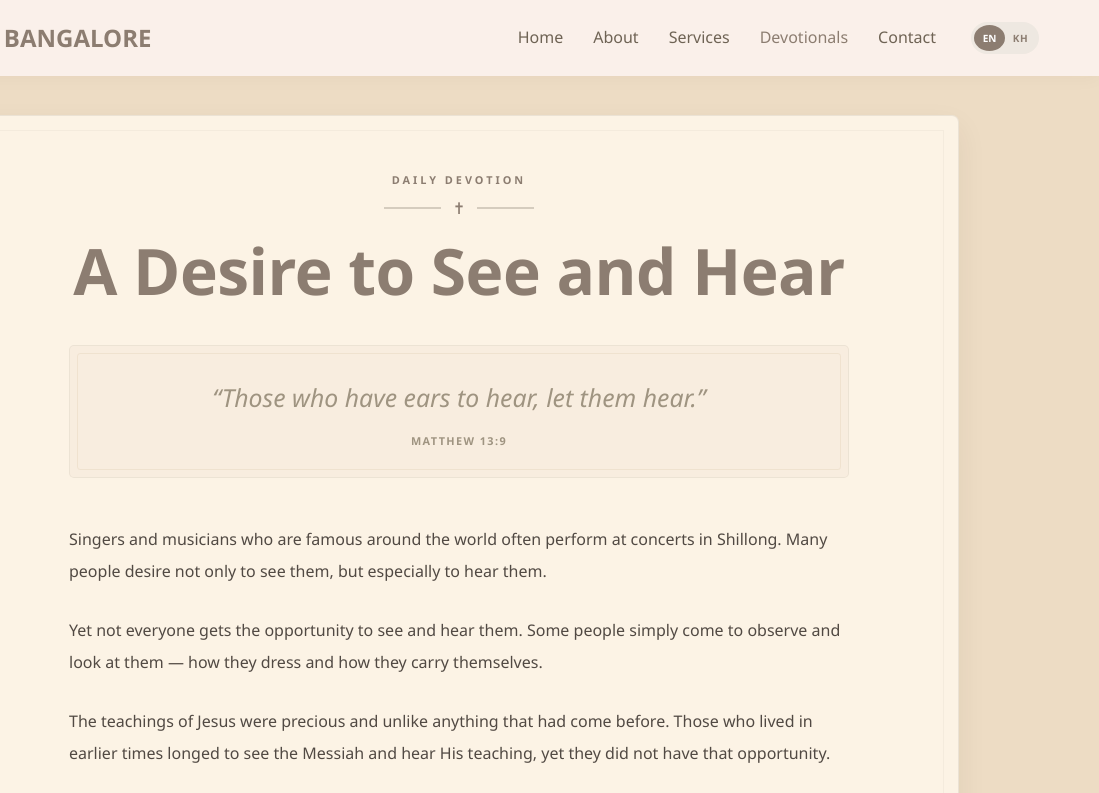
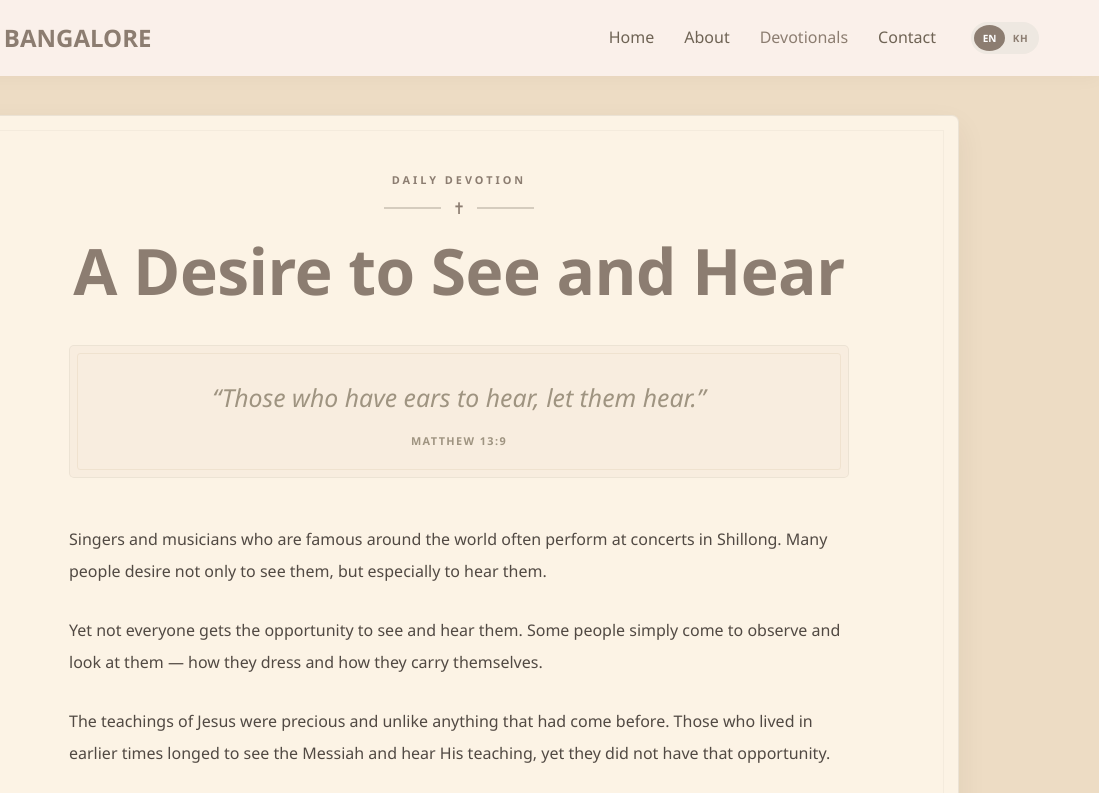
Before and after one commit to Neskipu/kjcf, a plain HTML site: page col_6.html in a window 1280 px wide. Shown: the top 793 px of the page, 181-1280 px from the left. Drawn offline with Linux system fonts and the light colour scheme.

Commit message:
removed services

```diff
--- a/col_6.html
+++ b/col_6.html
@@ -67,11 +67,6 @@
                         </a>
                     </li>
 
-                    <li>
-                        <a href="./index.html#services">
-                            Services
-                        </a>
-                    </li>
 
 
                     <!-- DEVOTIONALS -->
```
Also changed, not shown: col_1.html (+0 -5 lines), col_2.html (+1 -5 lines), col_3.html (+1 -5 lines), col_4.html (+0 -5 lines), col_5.html (+1 -5 lines).
